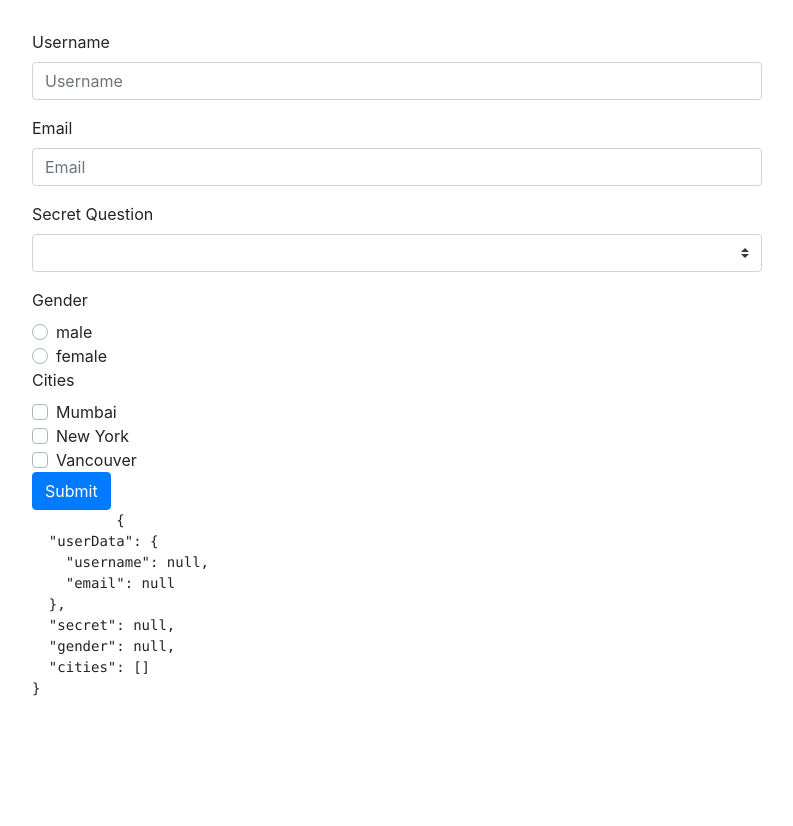
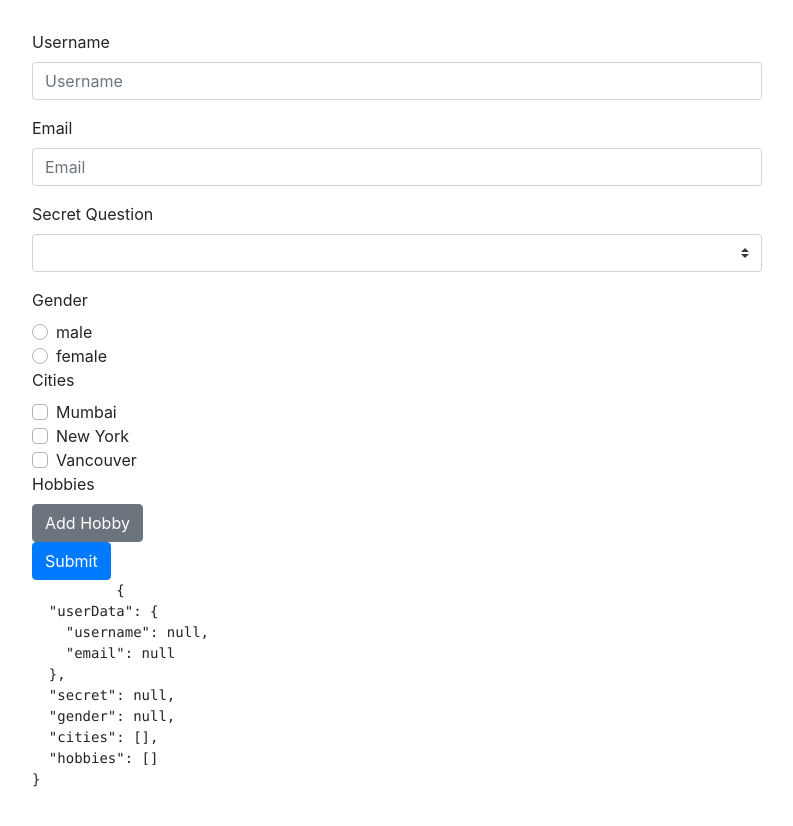
Before and after one commit to Gagandeep39/angular-reative-form-ex1, an Angular app: page / in a window 1280 px wide. Shown: the whole page, without its empty margins (53-846 px from the left). Before the commit the page ends 800 px from the top, so only its background shows below. Built offline with nearby package versions, Linux system fonts and the light colour scheme.

Commit message:
Added a form array of Hobbies

```diff
--- a/src/app/app.component.html
+++ b/src/app/app.component.html
@@ -48,7 +48,6 @@
           <div *ngIf="submitted && signUpForm.get('secret').invalid" class="invalid-feedback">Select a secret question
           </div>
         </div>
-
         <!-- Gender-->
         <div>
           <label>Gender</label>
@@ -66,7 +65,6 @@
             <small>Select an Option</small>
           </div>
         </div>
-
         <!-- Cities - not working for now [Fixed] -->
         <div>
           <label>Cities</label>
@@ -85,6 +83,23 @@
             <small>Select atleast one Option</small>
           </div>
         </div>
+        <!-- Hobbies - Partially working -->
+        <div formArrayName="hobbies">
+          <label>Hobbies</label><br>
+          <button (click)="onAddHobby()" class="btn btn-secondary" type="button">Add Hobby</button>
+          <div *ngFor="let hobby of signUpForm.value.hobbies; let i=index" class="form-group">
+            <label [for]="i">Hobby {{i + 1}} {{hobby | json}}</label>
+            <input
+              [formControlName]="i"
+              [id]="i" [ngClass]="{'is-invalid': submitted && signUpForm.controls.hobbies.value[i].invalid}"
+              class="form-control"
+              name="hobby"
+              type="text">
+          </div>
+          <div *ngIf="submitted && signUpForm.controls.hobbies.invalid" class="text-danger">
+            Enter All hobbies
+          </div>
+        </div>
 
         <button class="btn btn-primary" type="submit">Submit</button>
         <pre>
--- a/src/app/app.component.ts
+++ b/src/app/app.component.ts
@@ -27,6 +27,7 @@ export class AppComponent implements OnInit {
       'secret': new FormControl(null, Validators.required),
       'gender': new FormControl(null, Validators.required),
       'cities': new FormArray([], Validators.required),
+      'hobbies': new FormArray([])
     });
   }
 
@@ -54,4 +55,9 @@ export class AppComponent implements OnInit {
       checkArray.removeAt(index);
     }
   }
+
+  onAddHobby() {
+    const control = new FormControl(null, Validators.required);
+    (<FormArray>this.signUpForm.get('hobbies')).push(control);
+  }
 }
```
